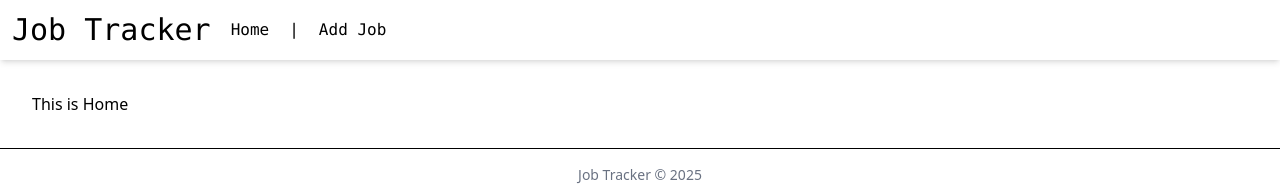
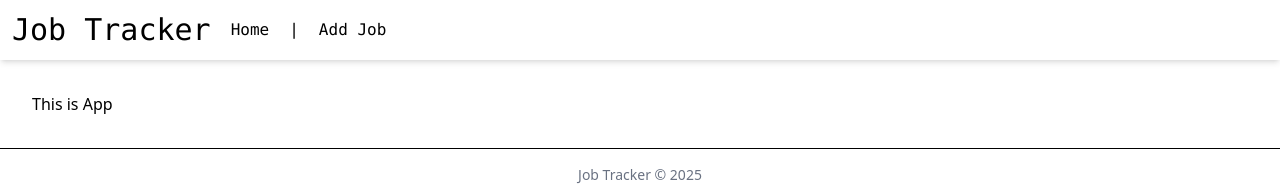
Before and after one commit to mahmodlte/job-tracker, a React (Vite) app: page / in a window 1280 px wide. Shown: the top 186 px of the page. Built offline with nearby package versions, Linux system fonts and the light colour scheme.

Commit message:
Restored the App container, as the home page, for convenience

```diff
--- /dev/null
+++ b/src/App.jsx
@@ -0,0 +1,5 @@
+const App = () => {
+  return <div>This is App </div>;
+};
+
+export default App;
--- a/src/main.jsx
+++ b/src/main.jsx
@@ -2,8 +2,8 @@ import { StrictMode } from "react";
 import { createRoot } from "react-dom/client";
 import { RouterProvider } from "react-router-dom";
 import "./index.css";
+import router from "./router.jsx";
 import App from "./App.jsx";
-import router from "./router.jsx";
 createRoot(document.getElementById("root")).render(
   <StrictMode>
     <RouterProvider router={router}>
--- a/src/pages/Home.jsx
+++ /dev/null
@@ -1,5 +0,0 @@
-const Home = () => {
-  return <div>This is Home </div>;
-};
-
-export default Home;
--- a/src/router.jsx
+++ b/src/router.jsx
@@ -1,6 +1,6 @@
 import { createBrowserRouter } from "react-router-dom";
 import Layout from "./componets/Layout";
-import Home from "./pages/Home";
+import App from "./App";
 import JobAdd from "./pages/JobAdd";
 import NotFound from "./componets/NotFound";
 
@@ -11,7 +11,7 @@ const router = createBrowserRouter([
     children: [
       {
         index: true,
-        element: <Home />,
+        element: <App />,
       },
       {
         path: "add",
```
